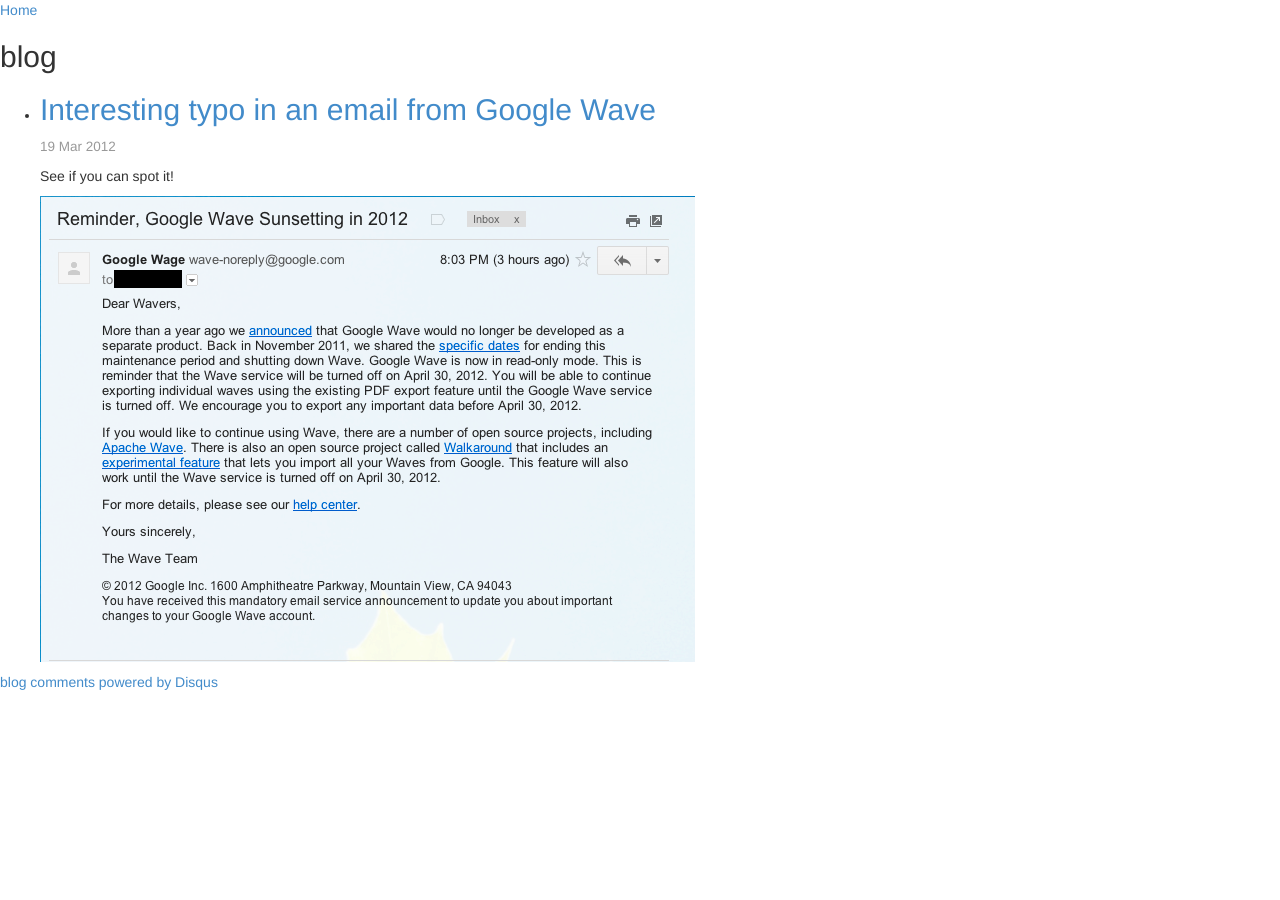
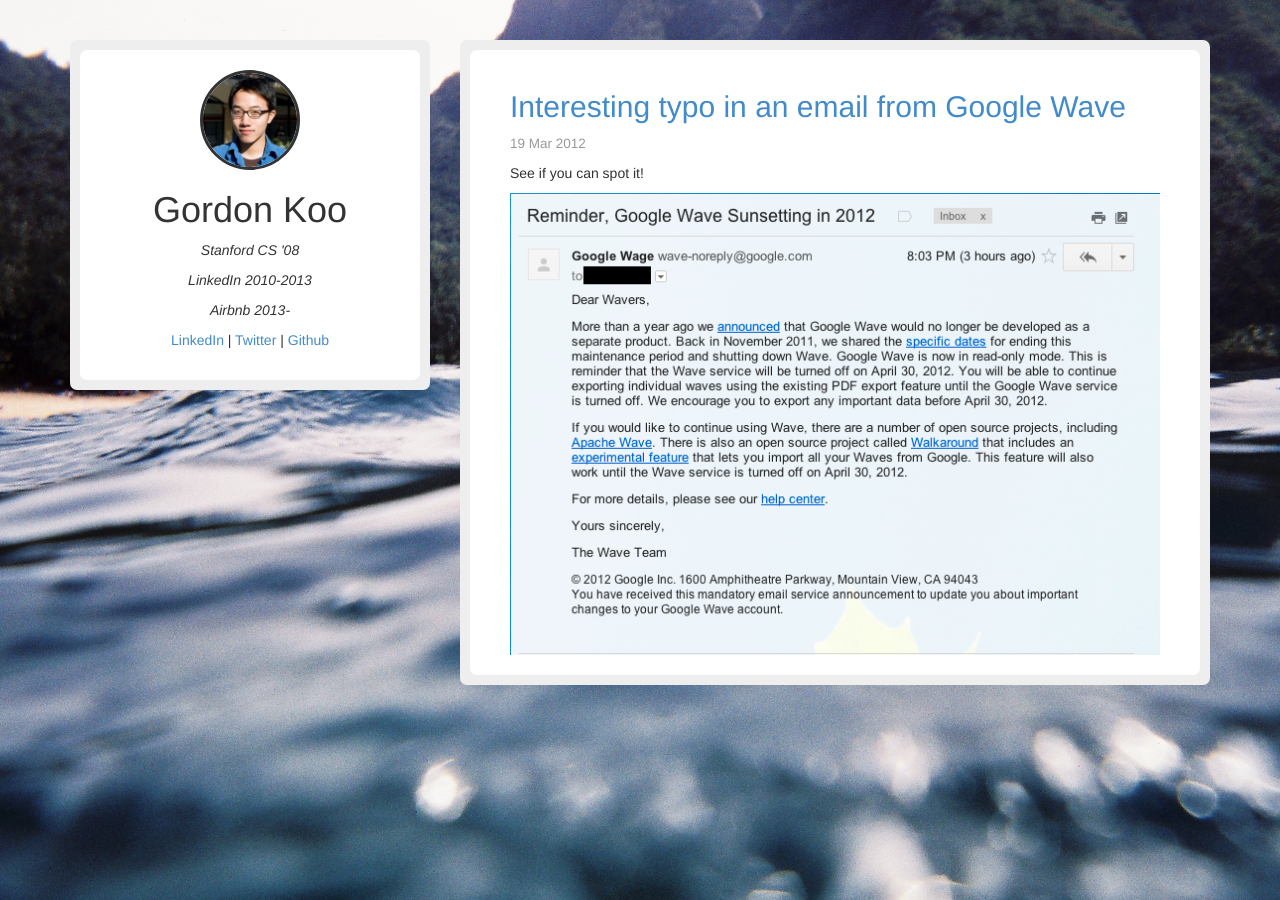
Before and after one commit to gkoo/gkoo.github.com, a Jekyll site: the page built from _posts/blog/2012/03/2012-03-19-google-wage.md, in a window 1280 px wide. Built offline with Jekyll 4.4.1, drawn with Linux system fonts in a browser that asks for light colours; comment, search, counter and statistics services are not loaded.

Commit message:
fix post layout, add 2013 posts

```diff
--- a/_includes/foot.html
+++ b/_includes/foot.html
@@ -1,2 +1,3 @@
-<script src="bower_components/jquery/jquery.min.js"></script>
-<script src="bower_components/bootstrap/dist/js/bootstrap.min.js"></script>
+{% if page.debug != true %}
+{% include ga.html %}
+{% endif %}
--- a/_includes/head.html
+++ b/_includes/head.html
@@ -4,7 +4,7 @@
   <meta name="viewport" content="width=device-width initial-scale=1">
   <meta name="description" content="My name is Gordon Koo and this is my site. I hope you like it.">
   <link rel="stylesheet" type="text/css" href="/css/bootstrap.min.css">
-  <link rel="stylesheet" type="text/css" href="css/style.css">
+  <link rel="stylesheet" type="text/css" href="/css/style.css">
   <!-- HTML5 Shim and Respond.js IE8 support of HTML5 elements and media queries -->
   <!-- WARNING: Respond.js doesn't work if you view the page via file:// -->
   <!--[if lt IE 9]>
--- /dev/null
+++ b/_includes/sidebar.html
@@ -0,0 +1,20 @@
+<div id="side-container" class="col-md-4">
+  <div id="side" class="box">
+    <div class="inner-box">
+      <img src="/img/me_thumb.jpg">
+      <h1>Gordon Koo</h1>
+      <div>
+        <p><em>Stanford CS '08</em></p>
+        <p><em>LinkedIn 2010-2013</em></p>
+        <p><em>Airbnb 2013-</em></p>
+      </div>
+      <p>
+        <a href="https://www.linkedin.com/in/gordonkoo">LinkedIn</a>
+        |
+        <a href="https://twitter.com/superkerplunk">Twitter</a>
+        |
+        <a href="https://www.github.com/gkoo">Github</a>
+      </p>
+    </div>
+  </div>
+</div>
--- a/_layouts/post.html
+++ b/_layouts/post.html
@@ -2,13 +2,16 @@
 <html>
   {% include head.html %}
   <body>
-    <div id="main" class="blog-post">
-      <div id="content" class="show">
-        {% include home_button.html %}
-        {% include blog.html %}
-        {% include disqus.html %}
+    <div class="container">
+      <div class="row">
+        {% include sidebar.html %}
+        <div id="main" class="col-md-8">
+          <ul class="list-unstyled">
+            {% include post_template.html %}
+          </ul>
+        </div>
       </div>
     </div>
-    {% include ga.html %}
+    {% include foot.html %}
   </body>
 </html>
```
Also changed, not shown: _layouts/main.html (+1 -23 lines), _posts/blog/2013/03/2013-03-01-how-to-start-working-on-side-projects.md (added, +40 -0 lines), _posts/blog/2013/03/2013-03-09-be-specific.md (added, +24 -0 lines), _posts/blog/2013/03/2013-03-24-keeping-things-in-perspective.md (added, +16 -0 lines).
